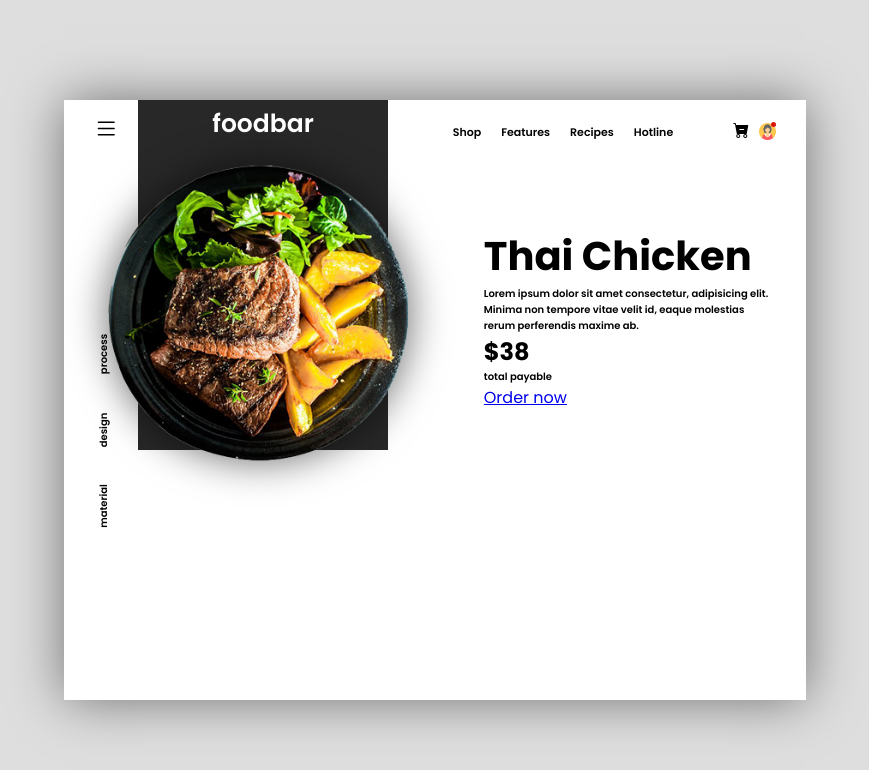
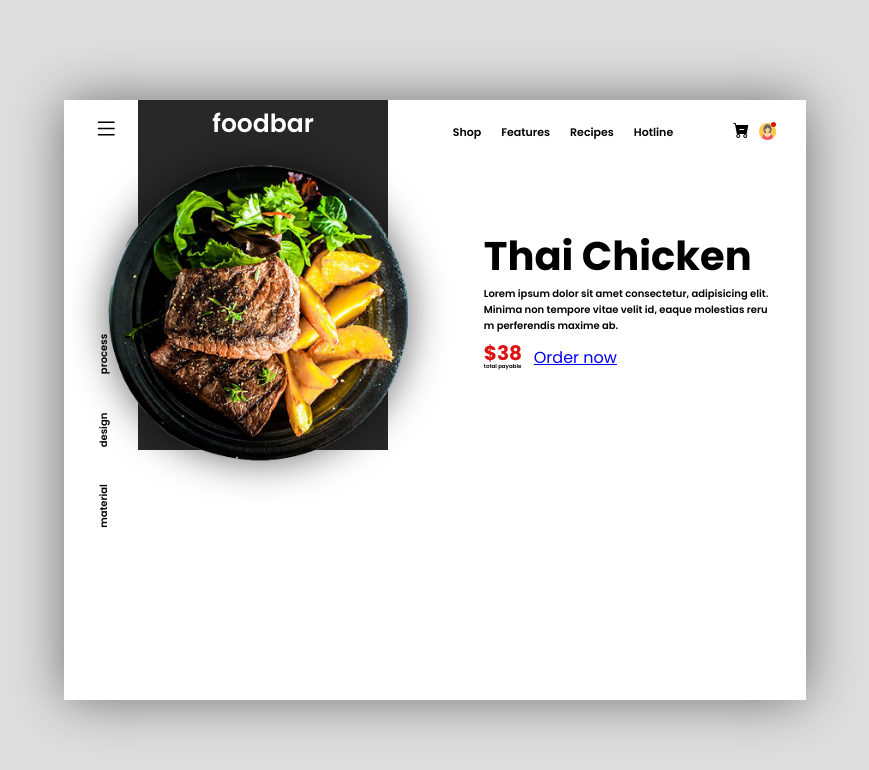
Before and after one commit to francoasevey/Restaurant-Website, a plain HTML site: page index.html in a window 1280 px wide. Shown: the whole page, without its empty margins (205-1074 px from the left). Drawn offline with nearby package versions, Linux system fonts and the light colour scheme.

Commit message:
price content

```diff
--- a/main.css
+++ b/main.css
@@ -168,4 +168,27 @@ header section .content p{
     font-size: 10px;
     font-weight: 600;
     width: 290px;
+    word-break: break-all;
 }
+header section .content .price_order{
+    display: flex;
+    align-items: center;
+    margin-top: 10px;
+}
+header section .content .price_order .price h2{
+    font-size: 20px;
+    color: #dc1313;
+    line-height: 18px;
+}
+header section .content .price_order .price p{
+    font-size: 5.5px;
+    width: 50px;
+}
+header section .content .price_order .price a{
+    padding: 4px 20px;
+    background: #121213;
+    color: #fff;
+    text-decoration: none;
+    font-size: 14px;
+    margin-left: 35px;
+}
```
